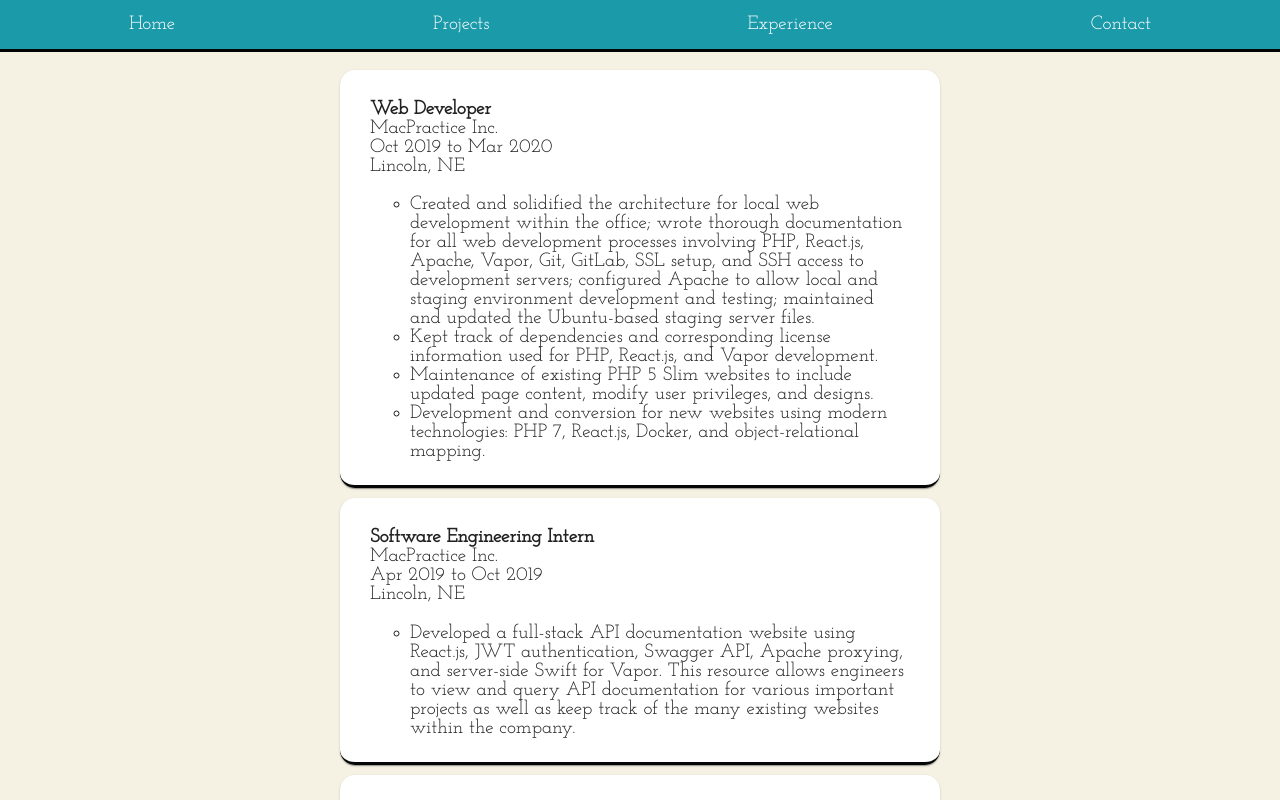
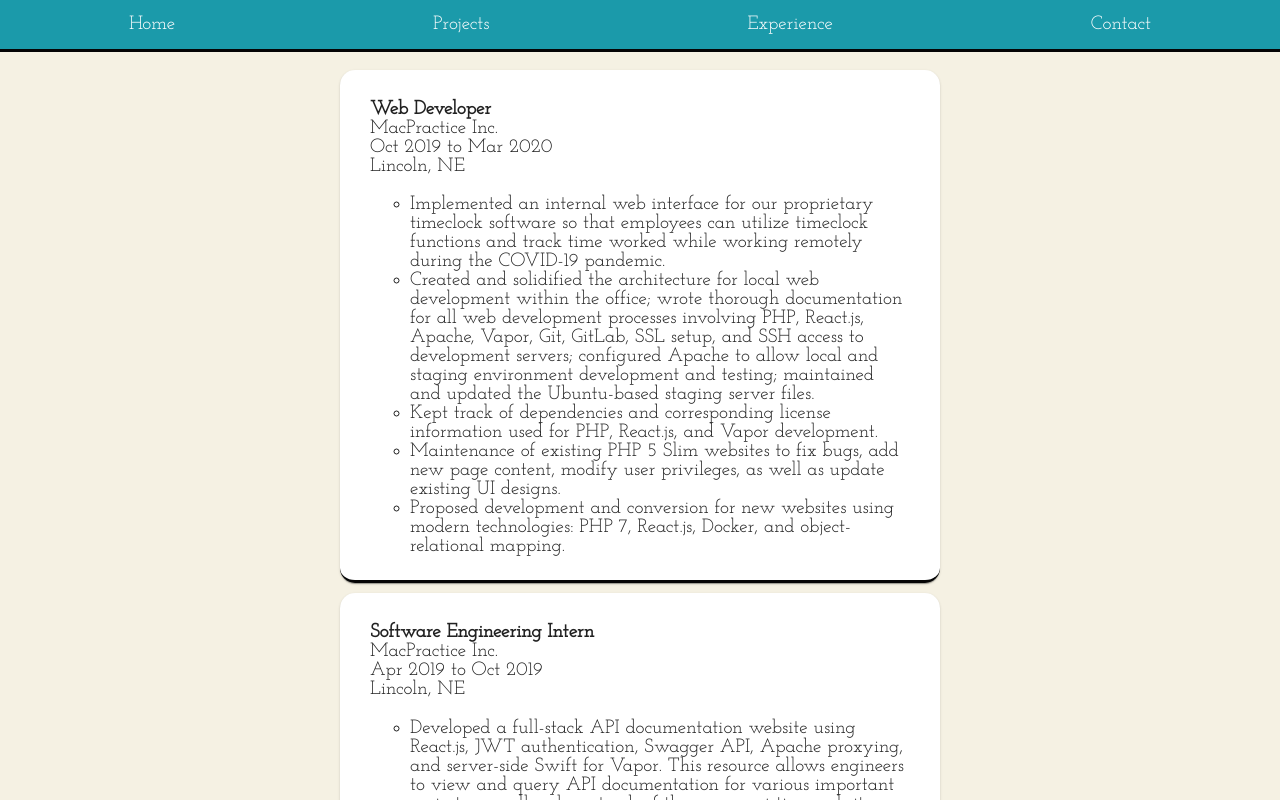
Before and after one commit to cperault/career-portfolio, a React (Create React App) app: page /Experience in a window 1280 px wide. Shown: the top 800 px of the page. Built offline with nearby package versions, Linux system fonts and the light colour scheme.

Commit message:
Updated work experience content.

```diff
--- a/src/Components/Experience/ExperienceItems.js
+++ b/src/Components/Experience/ExperienceItems.js
@@ -1,10 +1,11 @@
 const experiences = [
     {
         experienceTitle: "Web Developer", experienceCompany: "MacPractice Inc.", experienceLocation: "Lincoln, NE", experienceDuration: "Oct 2019 to Mar 2020", experienceDescription: [
+            "Implemented an internal web interface for our proprietary timeclock software so that employees can utilize timeclock functions and track time worked while working remotely during the COVID-19 pandemic.",
             "Created and solidified the architecture for local web development within the office; wrote thorough documentation for all web development processes involving PHP, React.js, Apache, Vapor, Git, GitLab, SSL setup, and SSH access to development servers; configured Apache to allow local and staging environment development and testing; maintained and updated the Ubuntu-based staging server files.",
             "Kept track of dependencies and corresponding license information used for PHP, React.js, and Vapor development.",
-            "Maintenance of existing PHP 5 Slim websites to include updated page content, modify user privileges, and designs.",
-            "Development and conversion for new websites using modern technologies: PHP 7, React.js, Docker, and object-relational mapping."
+            "Maintenance of existing PHP 5 Slim websites to fix bugs, add new page content, modify user privileges, as well as update existing UI designs.",
+            "Proposed development and conversion for new websites using modern technologies: PHP 7, React.js, Docker, and object-relational mapping."
         ]
     },
     {
```
